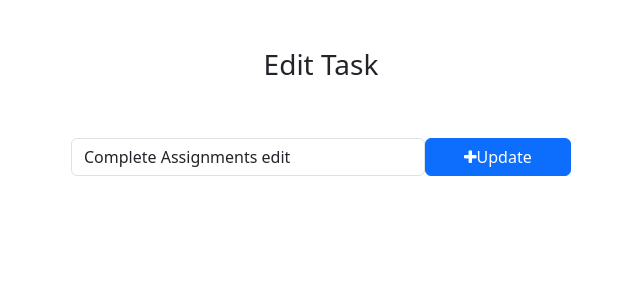
After one commit to Kenmitchell2012/todo, a Django app: page /todo/editTask/1/ in a window 1280 px wide. The commit adds this page. Shown: the top 300 px of the page, without its empty margins (319-959 px from the left). Run offline with Django 4.2, Linux system fonts and the light colour scheme; data comes from the database, SQL or seed files in the repository; both versions use the stored data as it was after the commit.

Commit message:
implement CRUD

```diff
--- /dev/null
+++ b/templates/edit_task.html
@@ -0,0 +1,28 @@
+<!DOCTYPE html>
+<html lang="en">
+<head>
+    <meta charset="UTF-8">
+    <meta name="viewport" content="width=device-width, initial-scale=1.0">
+    <title>ToDo - Edit Task</title>
+    <!-- Bootstrap -->
+    <link href="https://cdn.jsdelivr.net/npm/bootstrap@5.3.0-alpha1/dist/css/bootstrap.min.css" rel="stylesheet" integrity="sha384-GLhlTQ8iRABdZLl6O3oVMWSktQOp6b7In1Zl3/Jr59b6EGGoI1aFkw7cmDA6j6gD" crossorigin="anonymous">
+    <script src="https://cdn.jsdelivr.net/npm/bootstrap@5.3.0-alpha1/dist/js/bootstrap.bundle.min.js" integrity="sha384-w76AqPfDkMBDXo30jS1Sgez6pr3x5MlQ1ZAGC+nuZB+EYdgRZgiwxhTBTkF7CXvN" crossorigin="anonymous"></script>
+    <!-- Font Awesome Icons -->
+    <link rel="stylesheet" href="https://cdnjs.cloudflare.com/ajax/libs/font-awesome/4.7.0/css/font-awesome.min.css">
+
+</head>
+<body>
+    <div class="container">
+        <h3 class="pt-5 text-center pb-5">Edit Task</h3>
+        <form action="{% url 'edit_task' get_task.pk %}" method="POST" style="width: 500px; margin: auto;">
+            {% csrf_token %}
+            <div class="form-group">
+                <span style="display: flex;">
+                    <input name="task" type="text" class="form-control" placeholder="Edit task" value="{{get_task.task}}">
+                    <button type="submit" class="btn btn-primary" style="width: 200px;"><i class="fa fa-plus"></i>Update</button>
+                </span>
+            </div>
+        </form>
+    </div>
+</body>
+</html>
--- a/todo/urls.py
+++ b/todo/urls.py
@@ -4,4 +4,8 @@ from . import views
 
 urlpatterns = [
     path('addTask/', views.addTask, name='addTask'),
+    path('mark_as_done/<int:pk>/', views.mark_as_done, name='mark_as_done'),
+    path('mark_as_undone/<int:pk>/', views.mark_as_undone, name='mark_as_undone'),
+    path('editTask/<int:pk>/', views.edit_task, name='edit_task'),
+
 ]
--- a/todo/views.py
+++ b/todo/views.py
@@ -1,5 +1,5 @@
 from django.http import HttpResponse
-from django.shortcuts import redirect, render
+from django.shortcuts import get_object_or_404, redirect, render
 from . models import Task
 # Create your views here.
 
@@ -7,3 +7,28 @@ def addTask(request):
     task = request.POST['task']
     Task.objects.create(task=task)
     return redirect('home')
+
+def mark_as_done(request, pk):
+    task = get_object_or_404(Task, pk=pk)
+    task.is_completed = True
+    task.save()
+    return redirect('home')
+
+def mark_as_undone(request, pk):
+    task = get_object_or_404(Task, pk=pk)
+    task.is_completed = False
+    task.save()
+    return redirect('home')
+
+def edit_task(request, pk):
+    get_task = get_object_or_404(Task, pk=pk)
+    if request.method == 'POST':
+        new_task = request.POST['task']
+        get_task.task = new_task
+        get_task.save()
+        return redirect('home')
+    else:
+        context = {
+            'get_task': get_task
+        }
+        return render(request, 'edit_task.html', context)
--- a/todo_main/views.py
+++ b/todo_main/views.py
@@ -6,7 +6,9 @@ from todo.models import Task
 
 def home(request):
     tasks = Task.objects.filter(is_completed=False).order_by('-updated_at')
+    completed_tasks = Task.objects.filter(is_completed=True).order_by('-updated_at')
     context = {
         'tasks': tasks,
+        'completed_tasks': completed_tasks
     }
     return render(request, 'home.html', context=context)
```
Also changed, not shown: templates/home.html (+11 -6 lines), db.sqlite3.
